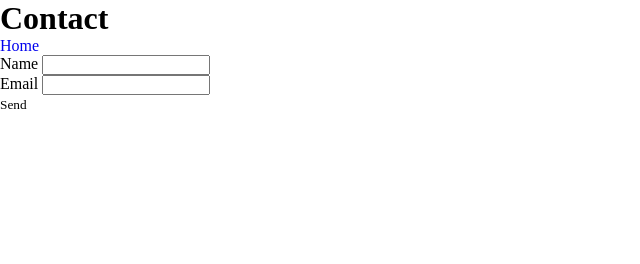
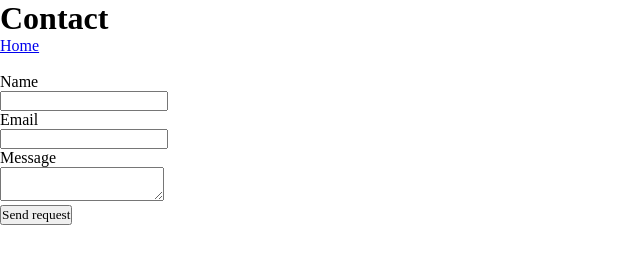
Before and after one commit to a1exalexander/acme-website, a website built with Vite: page contact/index.html in a window 1280 px wide. Shown: the whole page, without its empty margins (0-640 px from the left). Built offline with nearby package versions, Linux system fonts and the light colour scheme.

Commit message:
update form contact

```diff
--- a/contact/index.html
+++ b/contact/index.html
@@ -12,15 +12,22 @@
     <nav>
         <a href="/">Home</a>
     </nav>
+    <br>
     <form name="contact" netlify>
         <p>
-          <label>Name <input type="text" name="name" /></label>
+          <label>Name</label><br>
+          <input type="text" name="name" />
         </p>
         <p>
-          <label>Email <input type="email" name="email" /></label>
+          <label>Email</label><br>
+          <input type="email" name="email" />
         </p>
         <p>
-          <button type="submit">Send</button>
+          <label>Message</label><br>
+          <textarea name="message"></textarea>
+        </p>
+        <p>
+          <button type="submit">Send request</button>
         </p>
       </form>
     <script type="module" src="../src/js/main.js"></script>
--- a/src/css/common.css
+++ b/src/css/common.css
@@ -15,13 +15,6 @@ button, input, textarea, select {
   font-family: inherit;
 }
 
-button, a {
-  text-decoration: none;
-  outline: none;
-  border: none;
-  background-color: transparent;
-}
-
 code {
   font-family: source-code-pro, Menlo, Monaco, Consolas, 'Courier New',
     monospace;
```
